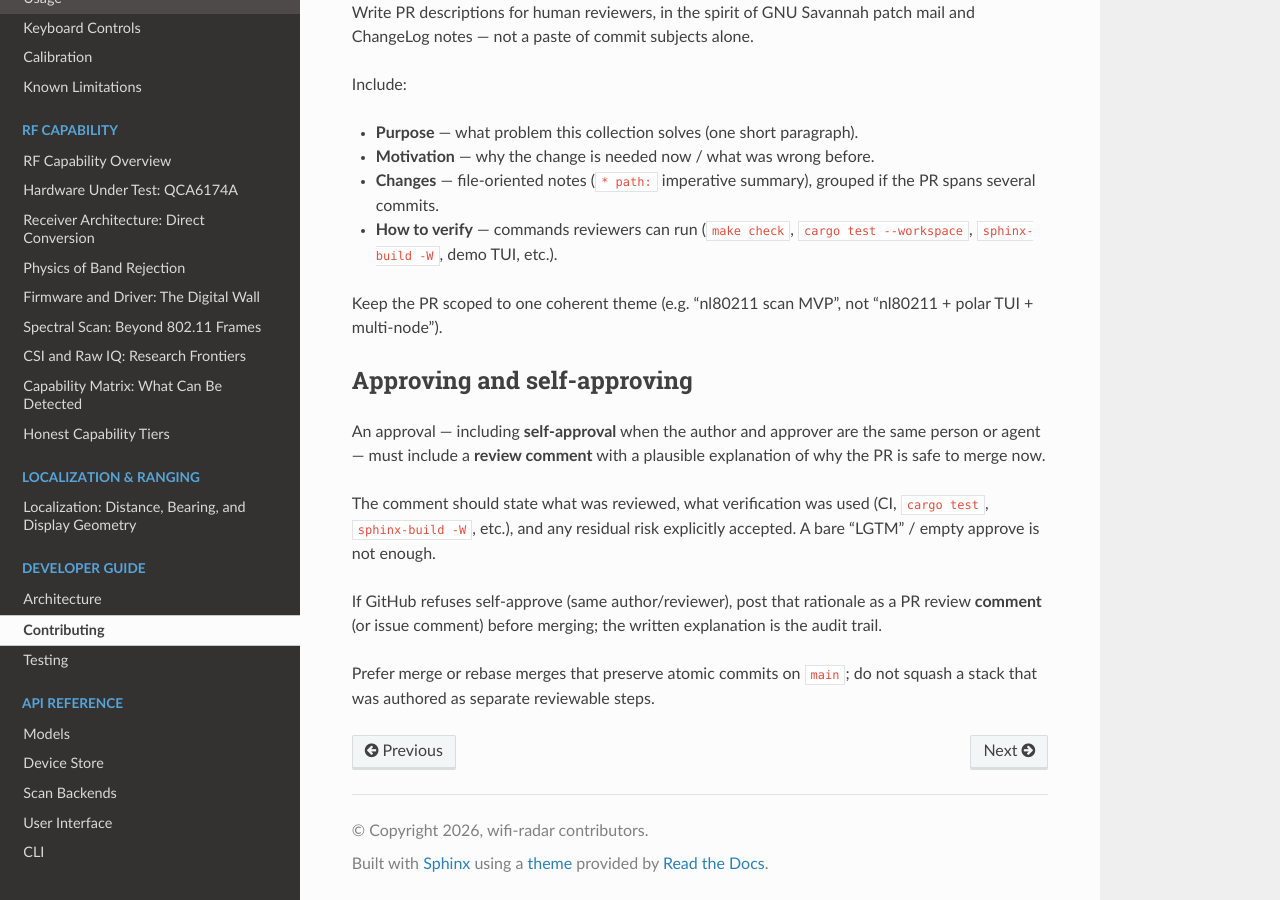
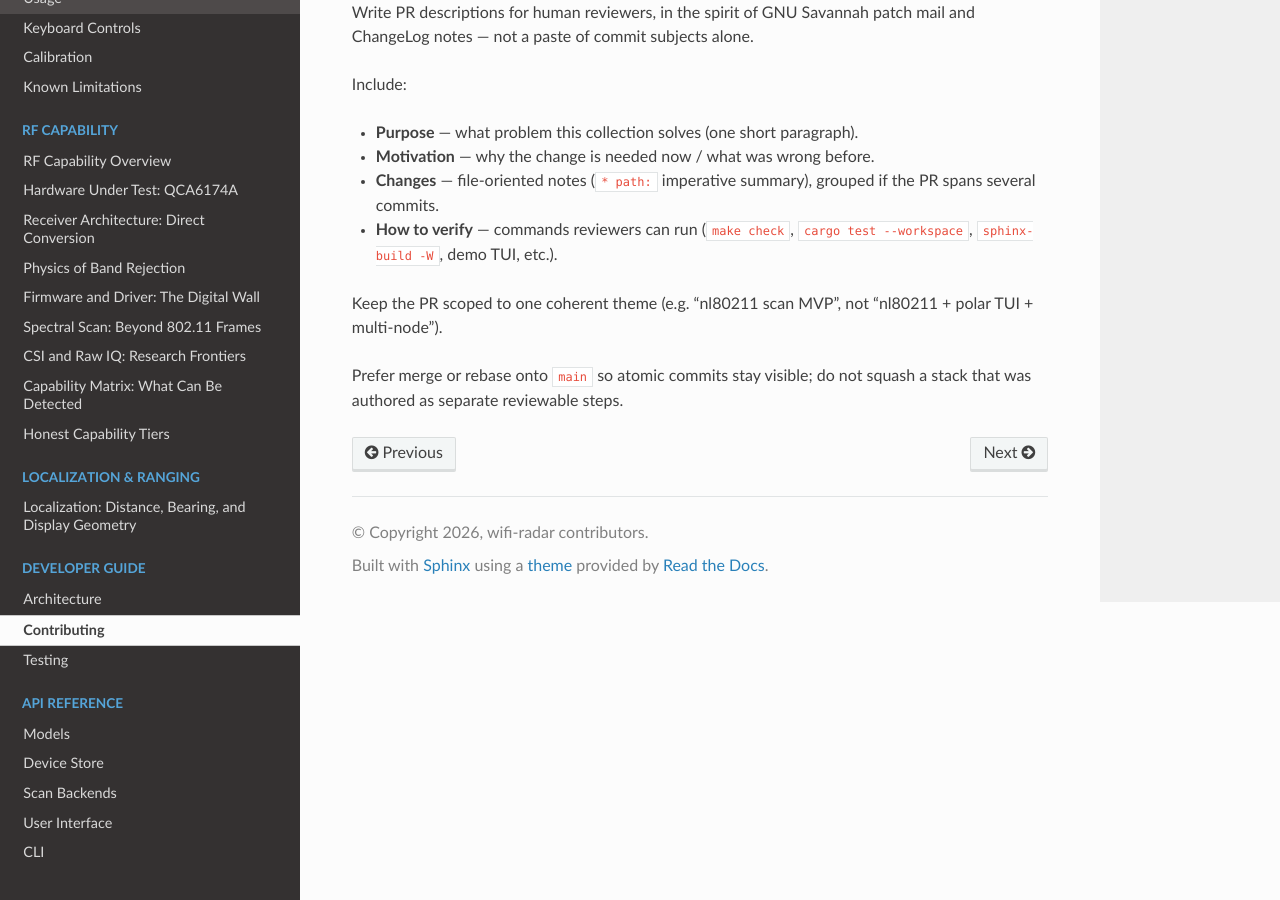
Before and after one commit to mkhellat/wifi-radar, a Sphinx documentation site: the page built from docs/dev/contributing.rst, in a window 1280 px wide and 900 px high, scrolled down 2262 px. Built offline with Sphinx 7.4.7 and the Read the Docs theme 3.1.0, drawn with Linux system fonts in a browser that asks for light colours.

Commit message:
docs: keep PR approve rationale out of public contributing
The approve/self-approve audit-trail requirement is an internal agent
working rule, not a user-facing project convention, and did not belong
in the Sphinx contributing guide.

Remove that section from contributing.rst while keeping the existing
note to prefer merge/rebase over squash for atomic stacks.

Verified with sphinx-build -W -b html.

```diff
--- a/docs/dev/contributing.rst
+++ b/docs/dev/contributing.rst
@@ -120,20 +120,5 @@ Include:
 Keep the PR scoped to one coherent theme (e.g. “nl80211 scan MVP”, not
 “nl80211 + polar TUI + multi-node”).
 
-Approving and self-approving
-----------------------------
-
-An approval — including **self-approval** when the author and approver
-are the same person or agent — must include a **review comment** with a
-plausible explanation of why the PR is safe to merge now.
-
-The comment should state what was reviewed, what verification was used
-(CI, ``cargo test``, ``sphinx-build -W``, etc.), and any residual risk
-explicitly accepted. A bare “LGTM” / empty approve is not enough.
-
-If GitHub refuses self-approve (same author/reviewer), post that
-rationale as a PR review **comment** (or issue comment) before merging;
-the written explanation is the audit trail.
-
-Prefer merge or rebase merges that preserve atomic commits on ``main``;
-do not squash a stack that was authored as separate reviewable steps.
+Prefer merge or rebase onto ``main`` so atomic commits stay visible; do
+not squash a stack that was authored as separate reviewable steps.
```
